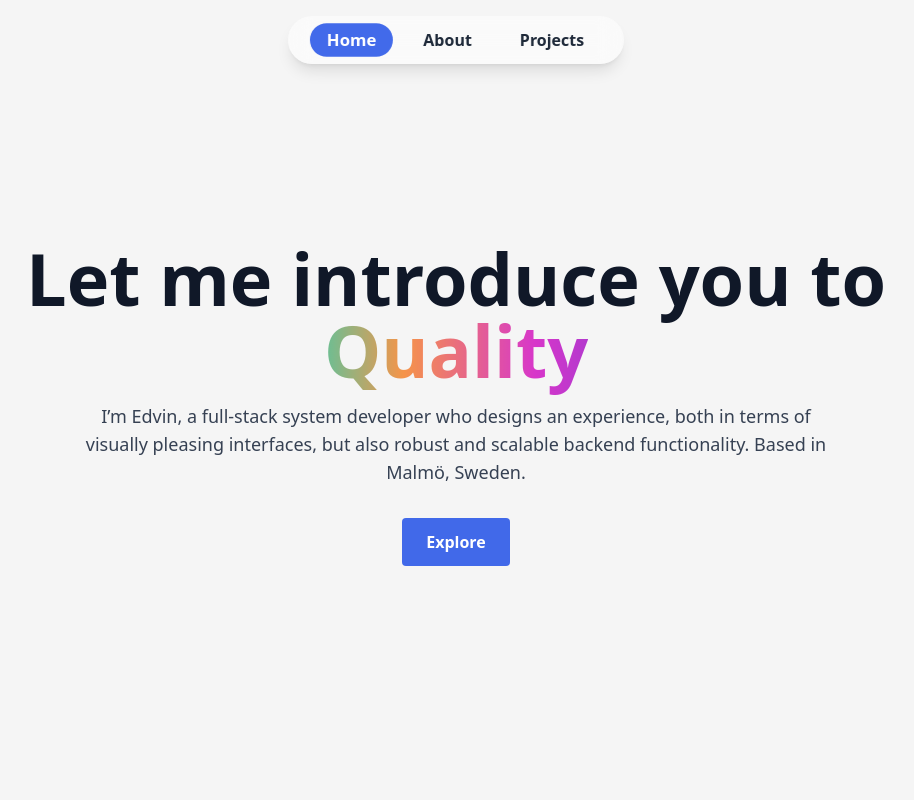
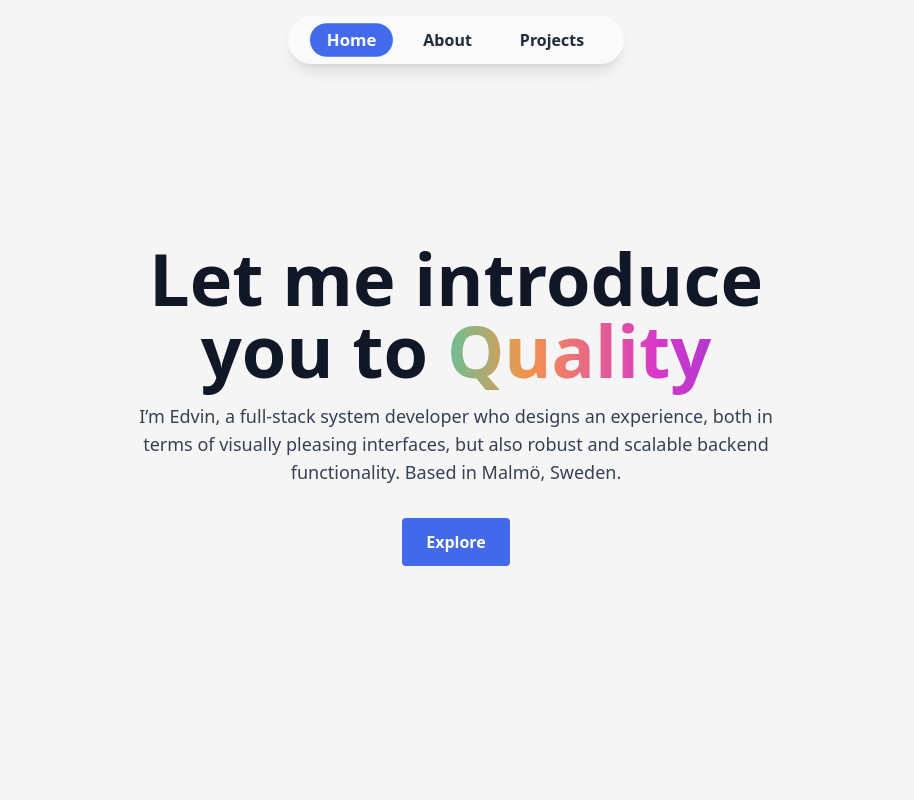
Before and after one commit to edvintopa/edvintopa, a React (Vite) app: page /#/ in a window 1280 px wide. Shown: the top 800 px of the page, without its empty margins (184-1098 px from the left). Built offline with nearby package versions, Linux system fonts and the light colour scheme.

Commit message:
final design hero section, maybe...

```diff
--- a/src/components/HeroSection/HeroSection.tsx
+++ b/src/components/HeroSection/HeroSection.tsx
@@ -13,11 +13,11 @@ const HeroSection: React.FC = () => {
   }
 
   return (
-    <section className="flex flex-col items-center justify-center py-16 px-4">
+    <section className="flex flex-col items-center justify-center py-16 px-4 max-w-2xl">
       <h1 className="text-5xl md:text-7xl font-extrabold text-gray-900 dark:text-white mb-4 text-center">
         Let me introduce you to <span className="gradient-text">Quality</span>
       </h1>
-      <p className="text-lg text-gray-700 dark:text-gray-300 mb-8 max-w-3xl text-center">
+      <p className="text-lg text-gray-700 dark:text-gray-300 mb-8 max-w-4xl text-center">
         I’m Edvin, a full-stack system developer who designs an experience, both in terms of visually pleasing interfaces, but also robust and scalable backend functionality. Based in Malmö, Sweden.
       </p>
       <button
```
